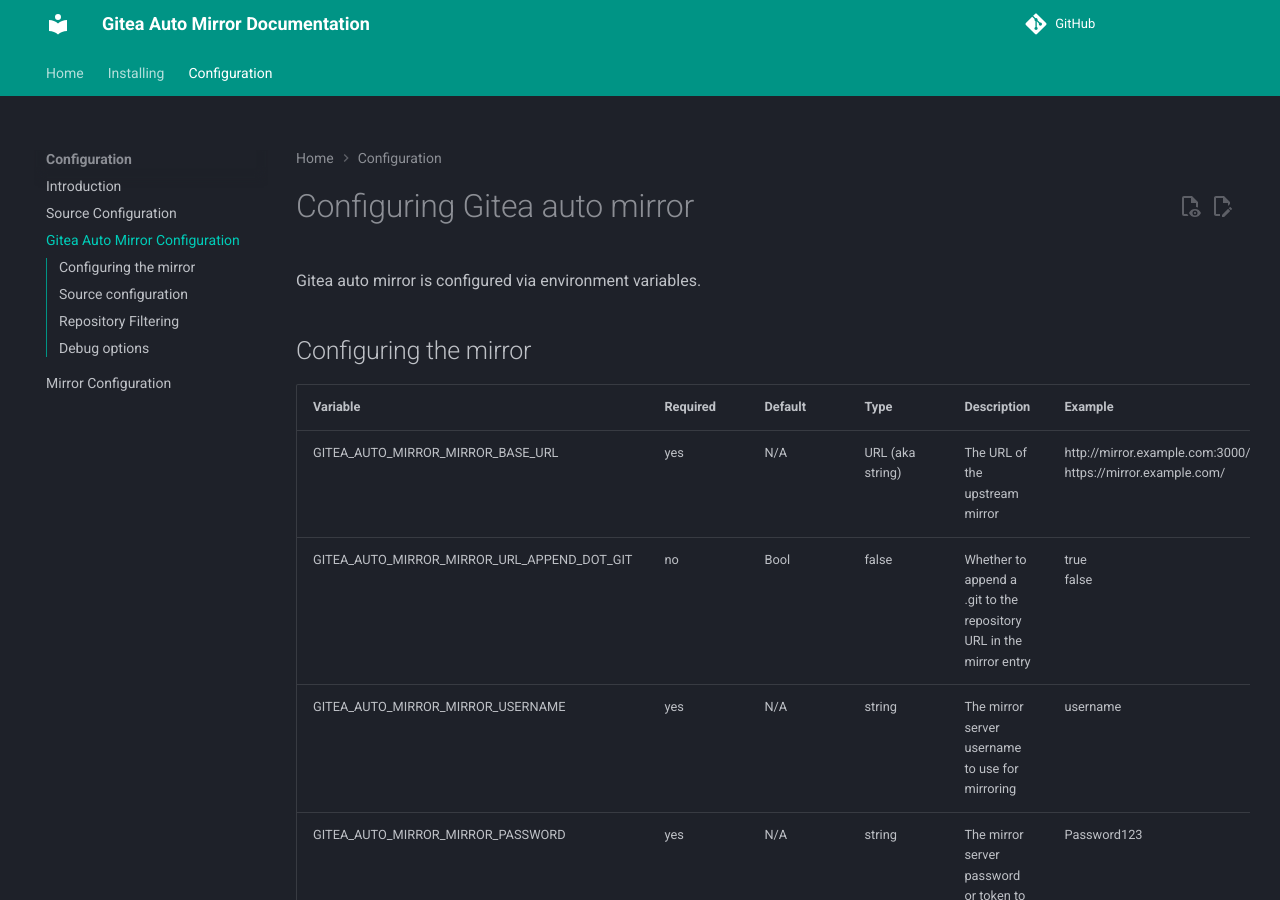
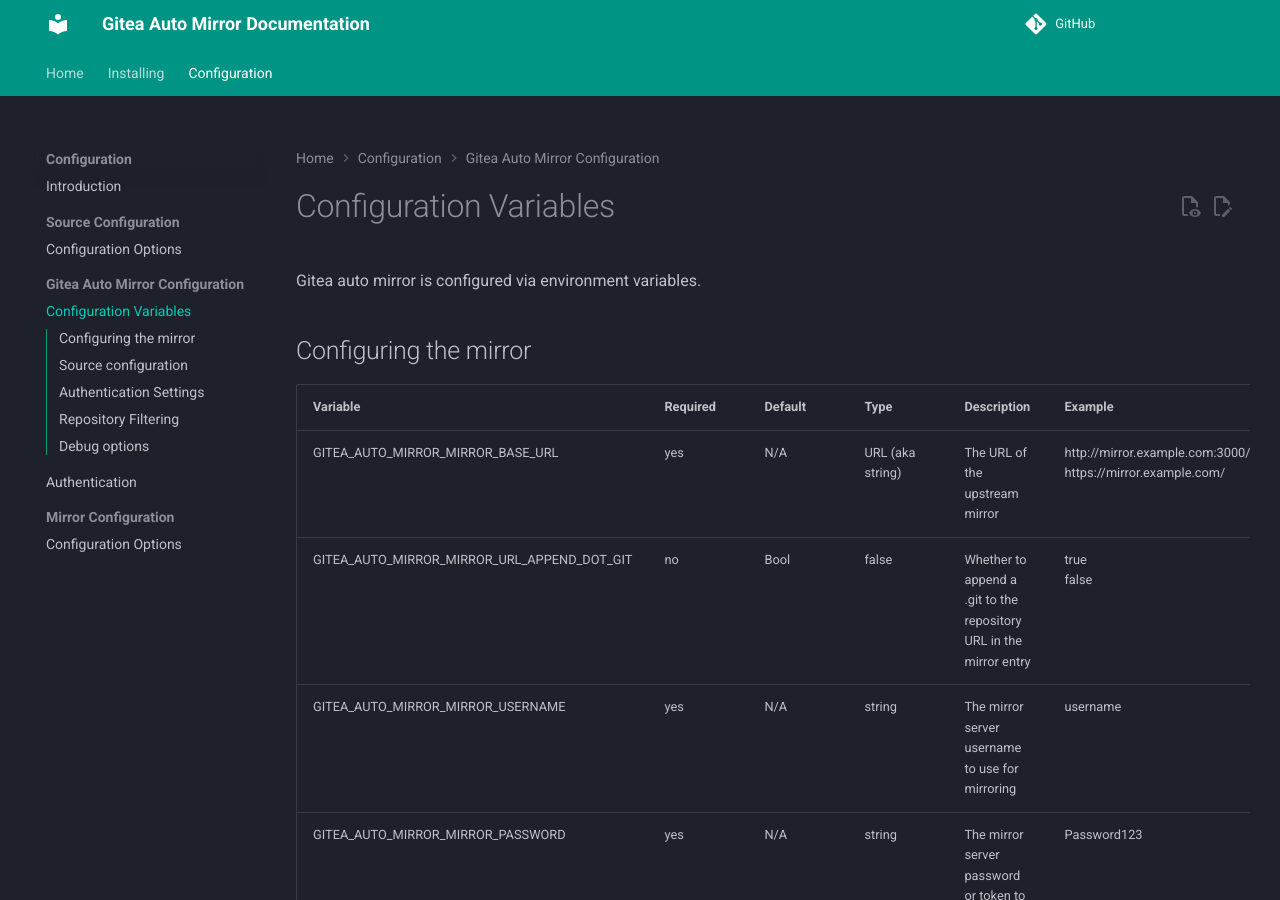
Before and after one commit to LightJack05/gitea-auto-mirror, an MkDocs documentation site: the page built from docs/configuring/gitea-auto-mirror/variables.md, in a window 1280 px wide and 900 px high. Built offline with MkDocs 1.6.1 and Material for MkDocs 9.7.7, drawn with Linux system fonts in a browser that asks for light colours; plug-ins that fetch from the network failed and are left out; comment, search, counter and statistics services are not loaded; some of the changed text lies outside the part shown.

```diff
--- a/docs/configuring/gitea-auto-mirror.md
+++ b/docs/configuring/gitea-auto-mirror/variables.md
@@ -1,4 +1,4 @@
-# Configuring Gitea auto mirror
+# Configuration Variables
 
 Gitea auto mirror is configured via environment variables.
 
@@ -21,9 +21,13 @@ Gitea auto mirror is configured via environment variables.
 | GITEA_AUTO_MIRROR_SOURCE_VERIFY_TLS   | no  | true| string | Whether to verify TLS certificates for the source server | true <br> false |
 | GITEA_AUTO_MIRROR_SOURCE_USERNAME     | yes | N/A | string | The Username for the source gitea server | username |
 | GITEA_AUTO_MIRROR_SOURCE_PASSWORD     | yes | N/A | string | The Password for the source gitea server | Password123 |
+
+## Authentication Settings
+
+| Variable | Required | Default | Type | Description | Example |
+| --------------- | --------------- | --------------- | --------------- | --------------- | --------------- |
 | GITEA_AUTO_MIRROR_API_PASSWORD_HASH   | no  | ""  | string | The hash to use for password authentication between the source server and Gitea Auto Mirror (See [Configuring Authentication]()) | $argon2id$v=19$m=65536,t=2,p=1$aVdKZ3B3djJXcDIydnlKZjJ0L3RWUT09$k8ZJITqnD6n8C9tavbZX8rv6pO6mbvIi/Lpzt8V0ZuY |
 | GITEA_AUTO_MIRROR_API_PASSWORD        | no  | ""  | string | The plaintext password to use for authentication between the source server and Gitea Auto Mirror (See [Configuring Authentication]() | Password123 |
-
 
 ## Repository Filtering
 
--- a/mkdocs.yml
+++ b/mkdocs.yml
@@ -22,9 +22,13 @@ nav:
     - Kubernetes: installing/kubernetes.md
   - Configuration:
     - Introduction: configuring/index.md
-    - Source Configuration: configuring/source.md
-    - Gitea Auto Mirror Configuration: configuring/gitea-auto-mirror.md
-    - Mirror Configuration: configuring/mirror.md
+    - Source Configuration:
+      - Configuration Options: configuring/source.md
+    - Gitea Auto Mirror Configuration:
+      - Configuration Variables: configuring/gitea-auto-mirror/variables.md
+      - Authentication: configuring/gitea-auto-mirror/authentication.md
+    - Mirror Configuration:
+      - Configuration Options: configuring/mirror.md
 repo_url: https://github.com/LightJack05/gitea-auto-mirror
 edit_uri: edit/main/docs/
 plugins:
```
Also changed, not shown: docs/configuring/gitea-auto-mirror/authentication.md (added, +32 -0 lines).
